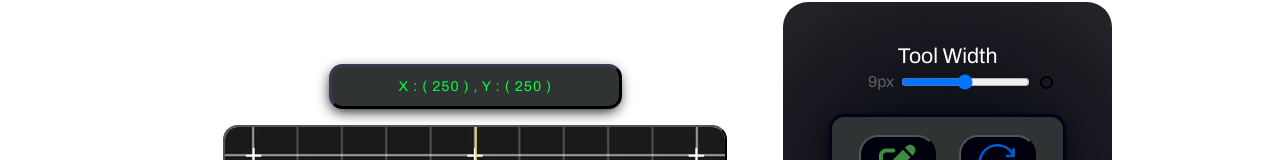
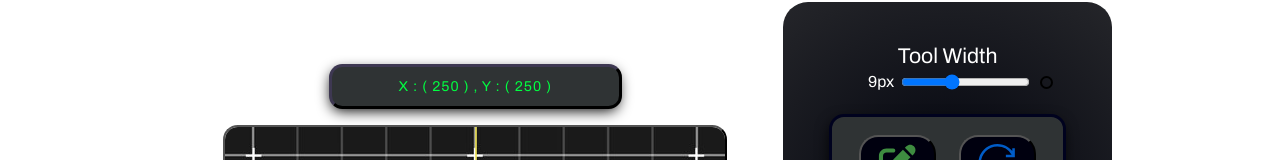
Before and after one commit to Tanner-Davison/greensock-animations, a React (Create React App) app: page /box-playground in a window 1280 px wide. Shown: the part 166-326 px from the top of the page. Built offline with nearby package versions, Linux system fonts and the light colour scheme.

Commit message:
added specifics

```diff
--- a/src/components/BoxPlayground.js
+++ b/src/components/BoxPlayground.js
@@ -225,7 +225,7 @@ const BoxPlayground = () => {
             <SpanEx>{`${sliderValue}px`}</SpanEx>
             <input
               type='range'
-              min='1'
+              min='4'
               max='17'
               value={sliderValue}
               onChange={handleSliderChange}
@@ -343,7 +343,7 @@ const BoxPlayground = () => {
 export default BoxPlayground
 const SpanEx = styled.p`
   ${text.bodyMBold}
-  color:${colors.grey600};
+  color:${colors.white};
   margin: unset;
   box-sizing: border-box;
   min-width: 35px;
```
